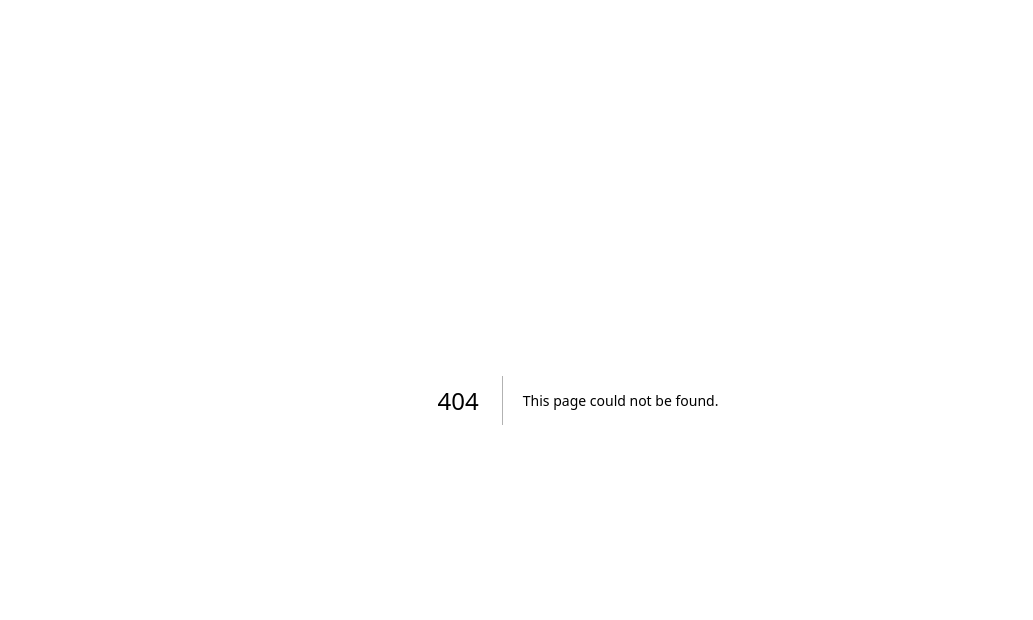
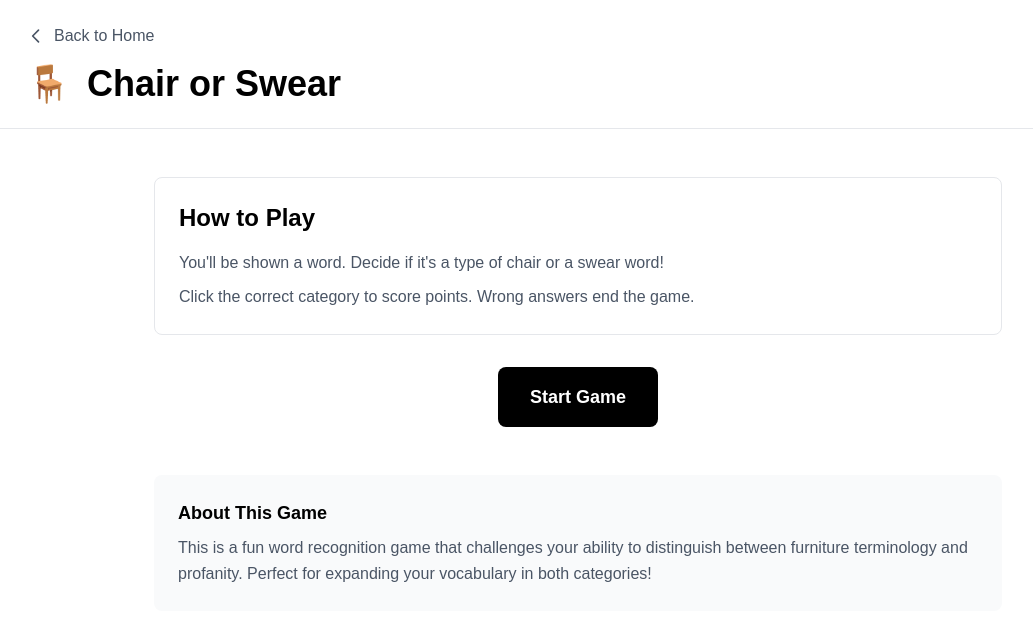
Before and after one commit to vkrv/chair44, a Next.js app: page /games/chair-or-swear in a window 1280 px wide. Before the commit this address had no page. Shown: the top 620 px of the page, without its empty margins (62-1095 px from the left). Built offline with nearby package versions, Linux system fonts and the light colour scheme.

Commit message:
feat: add "Chair or Swear" game to the collection

```diff
--- /dev/null
+++ b/app/games/chair-or-swear/page.tsx
@@ -0,0 +1,127 @@
+"use client";
+
+import Link from "next/link";
+import { useState } from "react";
+
+export default function ChairOrSwear() {
+  const [score, setScore] = useState(0);
+  const [gameStarted, setGameStarted] = useState(false);
+
+  const handleStartGame = () => {
+    setGameStarted(true);
+    setScore(0);
+  };
+
+  return (
+    <div className="min-h-screen bg-white dark:bg-black">
+      {/* Header */}
+      <header className="border-b border-gray-200 dark:border-gray-800">
+        <div className="max-w-6xl mx-auto px-6 py-6">
+          <Link
+            href="/"
+            className="inline-flex items-center gap-2 text-gray-600 dark:text-gray-400 hover:text-black dark:hover:text-white transition-colors mb-4"
+          >
+            <svg
+              className="w-5 h-5"
+              fill="none"
+              stroke="currentColor"
+              viewBox="0 0 24 24"
+            >
+              <path
+                strokeLinecap="round"
+                strokeLinejoin="round"
+                strokeWidth={2}
+                d="M15 19l-7-7 7-7"
+              />
+            </svg>
+            Back to Home
+          </Link>
+          <div className="flex items-center gap-4">
+            <span className="text-4xl">🪑</span>
+            <h1 className="text-4xl font-bold text-black dark:text-white">
+              Chair or Swear
+            </h1>
+          </div>
+        </div>
+      </header>
+
+      {/* Main Game Area */}
+      <main className="max-w-4xl mx-auto px-6 py-12">
+        {/* Instructions */}
+        <div className="mb-8 p-6 border border-gray-200 dark:border-gray-800 rounded-lg">
+          <h2 className="text-2xl font-semibold text-black dark:text-white mb-4">
+            How to Play
+          </h2>
+          <p className="text-gray-600 dark:text-gray-400 leading-relaxed mb-2">
+            You'll be shown a word. Decide if it's a type of chair or a swear word!
+          </p>
+          <p className="text-gray-600 dark:text-gray-400 leading-relaxed">
+            Click the correct category to score points. Wrong answers end the game.
+          </p>
+        </div>
+
+        {/* Score Display */}
+        {gameStarted && (
+          <div className="text-center mb-8">
+            <p className="text-lg text-gray-600 dark:text-gray-400 mb-2">Score</p>
+            <p className="text-6xl font-bold text-black dark:text-white">{score}</p>
+          </div>
+        )}
+
+        {/* Game Content */}
+        <div className="flex flex-col items-center gap-6">
+          {!gameStarted ? (
+            <button
+              onClick={handleStartGame}
+              className="px-8 py-4 text-lg font-semibold bg-black dark:bg-white text-white dark:text-black rounded-lg hover:opacity-80 transition-opacity"
+            >
+              Start Game
+            </button>
+          ) : (
+            <>
+              {/* Word Display - Placeholder */}
+              <div className="w-full max-w-2xl p-12 border-2 border-gray-200 dark:border-gray-800 rounded-lg text-center">
+                <p className="text-5xl font-bold text-black dark:text-white mb-8">
+                  WORD
+                </p>
+                <p className="text-gray-400 dark:text-gray-600 italic">
+                  (Game logic to be implemented)
+                </p>
+              </div>
+
+              {/* Answer Buttons - Placeholder */}
+              <div className="flex gap-4">
+                <button className="px-8 py-4 text-lg font-semibold border-2 border-black dark:border-white text-black dark:text-white rounded-lg hover:bg-black hover:text-white dark:hover:bg-white dark:hover:text-black transition-colors">
+                  🪑 Chair
+                </button>
+                <button className="px-8 py-4 text-lg font-semibold border-2 border-black dark:border-white text-black dark:text-white rounded-lg hover:bg-black hover:text-white dark:hover:bg-white dark:hover:text-black transition-colors">
+                  💢 Swear
+                </button>
+              </div>
+
+              {/* Restart Button */}
+              <button
+                onClick={handleStartGame}
+                className="mt-4 text-gray-600 dark:text-gray-400 hover:text-black dark:hover:text-white transition-colors"
+              >
+                Restart Game
+              </button>
+            </>
+          )}
+        </div>
+
+        {/* Additional Info */}
+        <div className="mt-12 p-6 bg-gray-50 dark:bg-gray-900 rounded-lg">
+          <h3 className="text-lg font-semibold text-black dark:text-white mb-2">
+            About This Game
+          </h3>
+          <p className="text-gray-600 dark:text-gray-400 leading-relaxed">
+            This is a fun word recognition game that challenges your ability to distinguish
+            between furniture terminology and profanity. Perfect for expanding your
+            vocabulary in both categories!
+          </p>
+        </div>
+      </main>
+    </div>
+  );
+}
--- a/app/page.tsx
+++ b/app/page.tsx
@@ -9,6 +9,13 @@ interface Game {
 }
 
 const games: Game[] = [
+  {
+    id: "chair-or-swear",
+    title: "Chair or Swear",
+    description: "Can you tell the difference between a chair and a swear word?",
+    emoji: "🪑",
+    available: true
+  },
   {
     id: "snake",
     title: "Snake Game",
```
